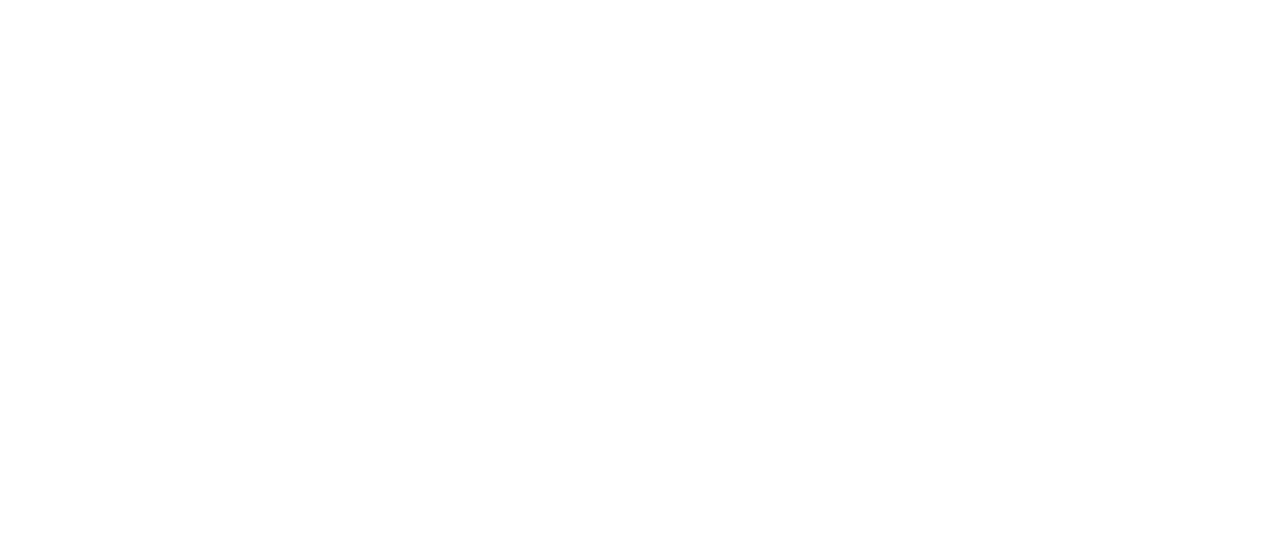
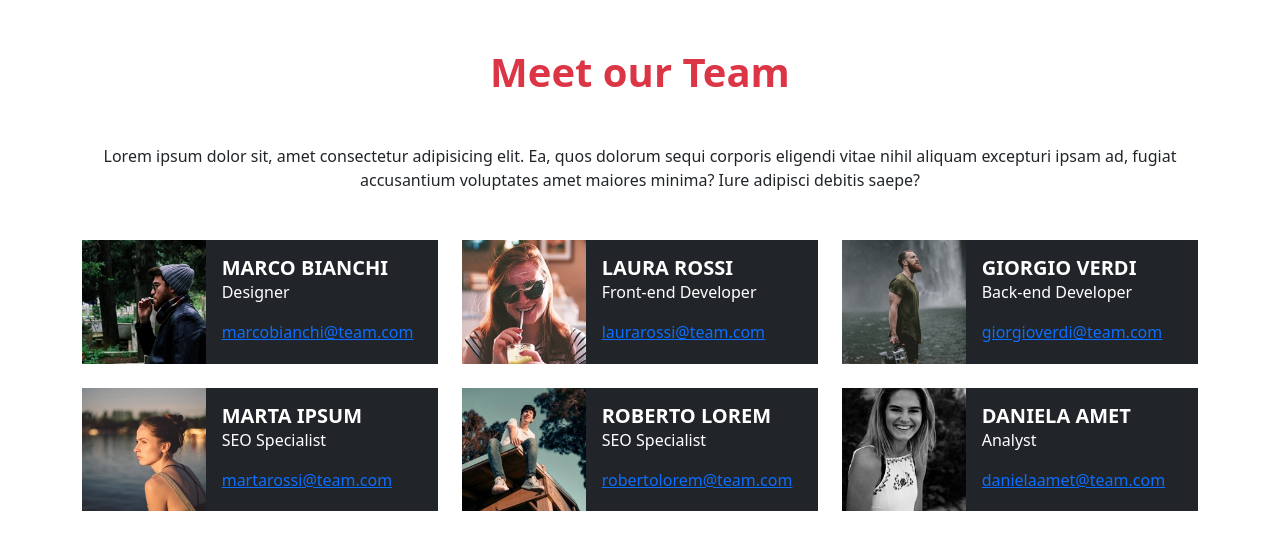
Before and after one commit to GabrieleTuzzo/js-our-team, a plain HTML site: page index.html in a window 1280 px wide. Drawn offline with nearby package versions, Linux system fonts and the light colour scheme.

Commit message:
ADD append of cards cloned from template and added to document after being filled

```diff
--- a/index.html
+++ b/index.html
@@ -12,13 +12,43 @@
         />
     </head>
     <body>
-        <main></main>
+        <main>
+            <section class="container">
+                <h1 class="text-center my-5 text-danger fw-bold">
+                    Meet our Team
+                </h1>
+                <p class="text-center">
+                    Lorem ipsum dolor sit, amet consectetur adipisicing elit.
+                    Ea, quos dolorum sequi corporis eligendi vitae nihil aliquam
+                    excepturi ipsam ad, fugiat accusantium voluptates amet
+                    maiores minima? Iure adipisci debitis saepe?
+                </p>
+            </section>
+            <section class="container my-5">
+                <div id="card-container" class="row g-4">
+                    <div class="col-4 d-none card-template">
+                        <div class="text-bg-dark">
+                            <div class="d-flex flex-row">
+                                <div>
+                                    <img class="img-fluid card-img" />
+                                </div>
+                                <div class="w-100 p-3">
+                                    <h5 class="card-header fw-bold"></h5>
+                                    <p class="card-role"></p>
+                                    <a class="card-email" href="#"></a>
+                                </div>
+                            </div>
+                        </div>
+                    </div>
+                </div>
+            </section>
+        </main>
         <!-- SCRIPT -->
         <script
             src="https://cdn.jsdelivr.net/npm/bootstrap@5.3.3/dist/js/bootstrap.bundle.min.js"
             integrity="sha384-YvpcrYf0tY3lHB60NNkmXc5s9fDVZLESaAA55NDzOxhy9GkcIdslK1eN7N6jIeHz"
             crossorigin="anonymous"
         ></script>
-        <script src="./js/script.js"></script>
+        <script src="./script.js"></script>
     </body>
 </html>
--- a/js/script.js
+++ /dev/null
@@ -1,38 +0,0 @@
-const teamMembers = [
-  {
-    name: "Marco Bianchi",
-    role: "Designer",
-    email: "marcobianchi@team.com",
-    img: "img/male1.png"
-  },
-  {
-    name: "Laura Rossi",
-    role: "Front-end Developer",
-    email: "laurarossi@team.com",
-    img: "img/female1.png"
-  },
-  {
-    name: "Giorgio Verdi",
-    role: "Back-end Developer",
-    email: "giorgioverdi@team.com",
-    img: "img/male2.png"
-  },
-  {
-    name: "Marta Ipsum",
-    role: "SEO Specialist",
-    email: "martarossi@team.com",
-    img: "img/female2.png"
-  },
-  {
-    name: "Roberto Lorem",
-    role: "SEO Specialist",
-    email: "robertolorem@team.com",
-    img: "img/male3.png"
-  },
-  {
-    name: "Daniela Amet",
-    role: "Analyst",
-    email: "danielaamet@team.com",
-    img: "img/female3.png"
-  }
-];
--- /dev/null
+++ b/script.js
@@ -0,0 +1,65 @@
+const teamMembers = [
+    {
+        name: 'Marco Bianchi',
+        role: 'Designer',
+        email: 'marcobianchi@team.com',
+        img: 'img/male1.png',
+    },
+    {
+        name: 'Laura Rossi',
+        role: 'Front-end Developer',
+        email: 'laurarossi@team.com',
+        img: 'img/female1.png',
+    },
+    {
+        name: 'Giorgio Verdi',
+        role: 'Back-end Developer',
+        email: 'giorgioverdi@team.com',
+        img: 'img/male2.png',
+    },
+    {
+        name: 'Marta Ipsum',
+        role: 'SEO Specialist',
+        email: 'martarossi@team.com',
+        img: 'img/female2.png',
+    },
+    {
+        name: 'Roberto Lorem',
+        role: 'SEO Specialist',
+        email: 'robertolorem@team.com',
+        img: 'img/male3.png',
+    },
+    {
+        name: 'Daniela Amet',
+        role: 'Analyst',
+        email: 'danielaamet@team.com',
+        img: 'img/female3.png',
+    },
+]
+
+const cardTemplate = document.querySelector('#card-container .card-template')
+const cardContainer = document.getElementById('card-container')
+const DOCfragment = document.createDocumentFragment()
+
+for (let i = 0; i < teamMembers.length; i++) {
+    const newCard = cardTemplate.cloneNode(true)
+    newCard.classList.remove('d-none')
+
+    const { name, role, email, img } = teamMembers[i]
+
+    const assignImg = newCard.querySelector('img')
+    assignImg.src = img
+
+    const assignName = newCard.querySelector('.card-header')
+    assignName.innerText = name.toUpperCase()
+
+    const assignRole = newCard.querySelector('.card-role')
+    assignRole.innerText = role
+
+    const assignEmail = newCard.querySelector('.card-email')
+    assignEmail.innerText = email
+
+    DOCfragment.append(newCard)
+}
+
+cardContainer.append(DOCfragment)
```
